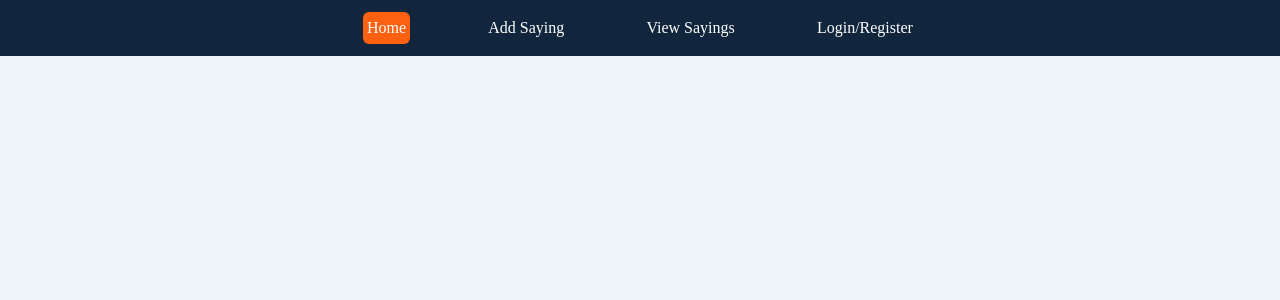
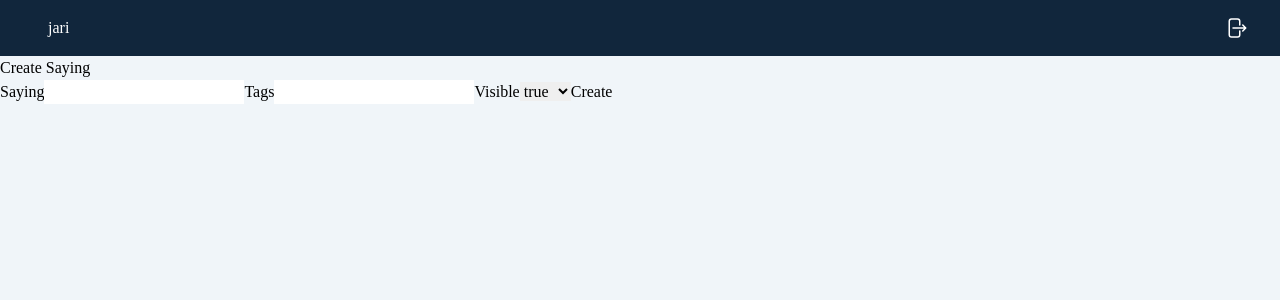
Before and after one commit to acodedoer/jari-backend, a React (Create React App) app: page /create in a window 1280 px wide. Shown: the top 300 px of the page. Built offline with nearby package versions, Linux system fonts and the light colour scheme.

Commit message:
updated navbar

```diff
--- a/package.json
+++ b/package.json
@@ -3,6 +3,7 @@
   "version": "0.1.0",
   "private": true,
   "dependencies": {
+    "@heroicons/react": "^2.0.18",
     "@testing-library/jest-dom": "^5.17.0",
     "@testing-library/react": "^13.4.0",
     "@testing-library/user-event": "^13.5.0",
--- a/src/components/Navbar.tsx
+++ b/src/components/Navbar.tsx
@@ -1,9 +1,10 @@
-import {Link, useNavigate} from 'react-router-dom';
+import {Link, useLocation, useNavigate} from 'react-router-dom';
 import {useCookies} from 'react-cookie';
-
+import { ArrowRightOnRectangleIcon, PlusIcon, ArrowLeftOnRectangleIcon } from '@heroicons/react/24/solid'
 export const Navbar = () => {
     const [cookies, setCookies] = useCookies(["access_token"]);
     const navigate = useNavigate();
+    const location = useLocation();
 
     const logout = () => {
         setCookies("access_token","");
@@ -12,12 +13,11 @@ export const Navbar = () => {
     }
 
     return(
-    <header className='w-full fixed flex flex-row justify-center p-3 bg-secondary'>
-        <div className="w-6/12 flex flex-row justify-around">
-            <Link to={"/"} className='text-white rounded-md hover:text-white bg-primary p-1'>Home</Link>
-            <Link to={"/create"} className='text-white rounded-md hover:text-primary p-1' >Add Saying</Link>
-            <Link to={"/view"} className='text-white rounded-md hover:text-primary p-1' >View Sayings</Link>
-            {!cookies.access_token?(<Link to={"/auth"} className='text-white rounded-md hover:text-primary p-1' >Login/Register</Link>):<button onClick={logout}>Logout</button>}
+    <header className='w-full fixed flex flex-row justify-between p-3 px-8 bg-secondary'>
+            <Link to={"/"} className={`text-white rounded-md ${location.pathname==="/"? "bg-primary":"hover:text-primary"} p-1 px-4`}>jari</Link>
+        <div className="flex flex-row justify-center items-center">
+        {cookies.access_token?<Link to={"/create"} ><PlusIcon className={`rounded-md h-6 w-6 text-white mr-8 ${location.pathname==="/create"? "bg-primary":"hover:text-primary"}`}/></Link>:null}
+            {!cookies.access_token?(<Link to={"/auth"}  ><ArrowRightOnRectangleIcon className={`rounded-md ${location.pathname==="/auth"? "bg-primary":"hover:text-primary"} h-6 w-6 text-white`}/></Link>):(<ArrowLeftOnRectangleIcon onClick={logout} className="rounded-md hover:text-primary  h-6 w-6 text-white"/>)}
         </div>
     </header>
     )
--- a/src/pages/create.tsx
+++ b/src/pages/create.tsx
@@ -36,7 +36,7 @@ export const Create = () => {
     }
 
     return (
-        <div id="create-container">
+        <div className="pt-[56px]">
             <h2>Create Saying</h2>
             <form onSubmit={onSubmit}>
                 <label htmlFor="saying">Saying</label>
```
Also changed, not shown: 1 other file (tests, documents, lock files or other folders).
